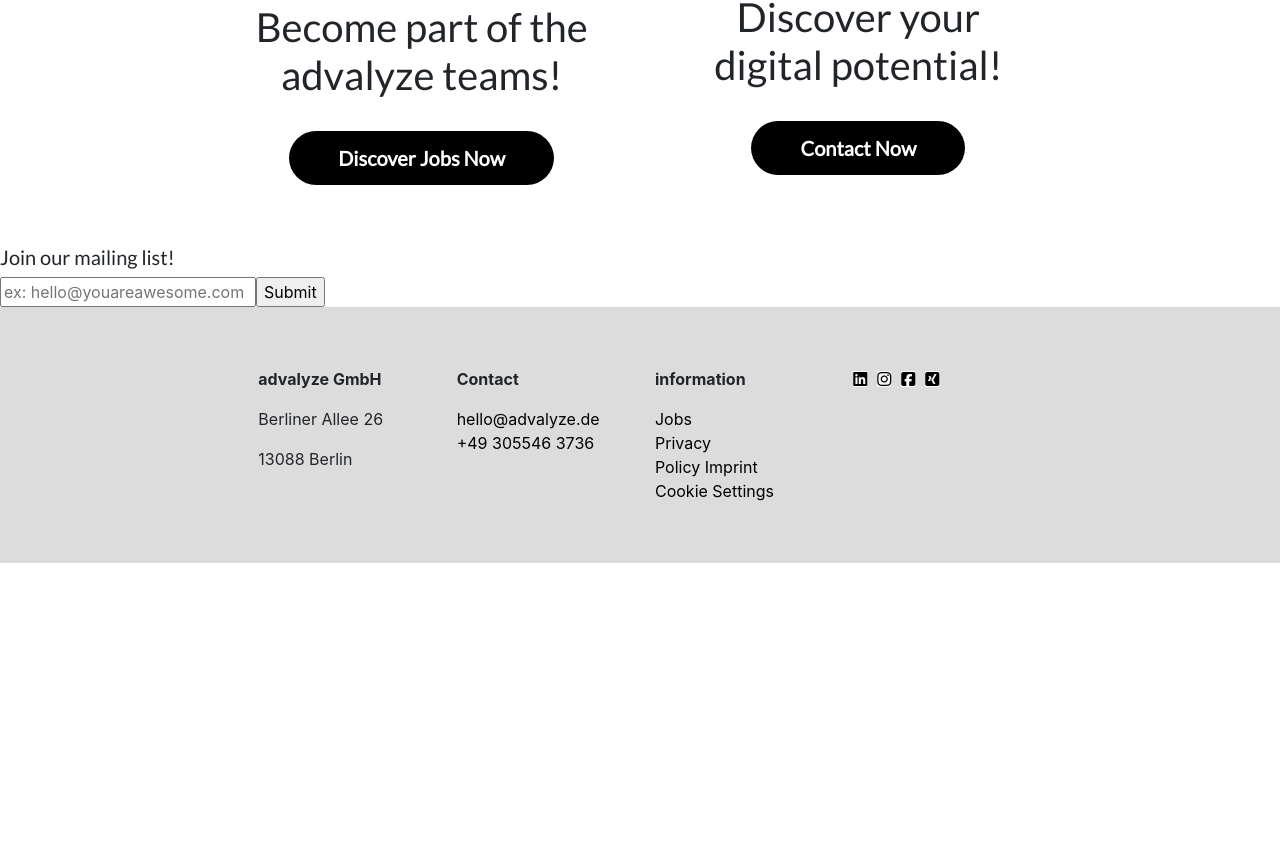
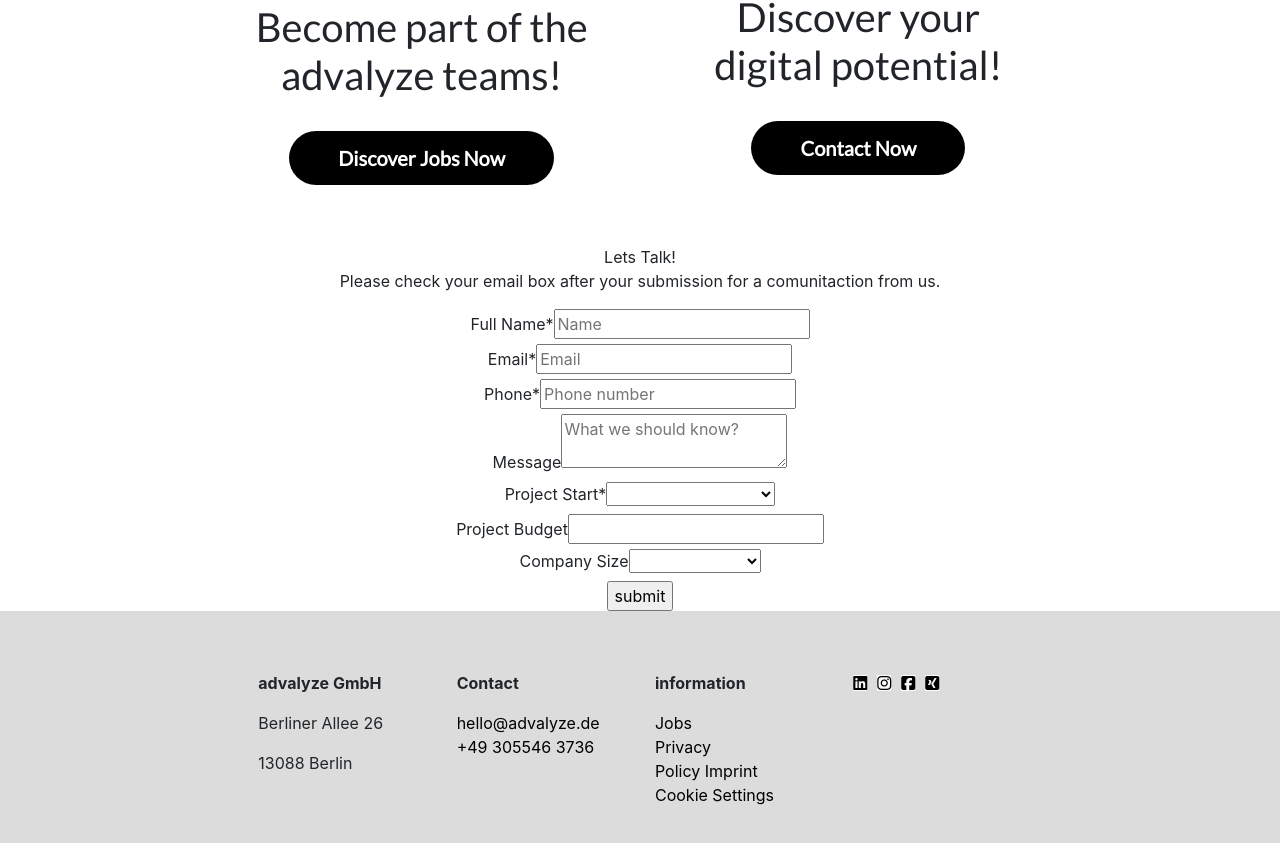
Before and after one commit to snufka/adv, a React (Create React App) app: page / in a window 1280 px wide. Shown: the part 6816-7659 px from the top of the page. Before the commit the page ends 7379 px from the top, so only its background shows below. Built offline with nearby package versions, Linux system fonts and the light colour scheme.

Commit message:
active form work

```diff
--- a/src/App.js
+++ b/src/App.js
@@ -10,8 +10,8 @@
 import Why from "./components/Why";
 import Testimonial from "./components/Testimonial";
 import Experts from "./components/Experts";
-//import ActiveCampForm from "./components/ActiveCampForm";
-import Active2 from "./components/Active2";
+import ActiveCampForm from "./components/ActiveCampForm";
+//import Active2 from "./components/Active2";
 import "./style/AppStyle.css";
 
 function App() {
@@ -26,7 +26,7 @@
       <Testimonial />
       <Experts />
       <Contact />
-      <Active2 />
+      <ActiveCampForm />
       <Footer />
     </div>
   );
--- a/src/components/Active2.js
+++ b/src/components/Active2.js
@@ -53,7 +53,7 @@
             <input type="hidden" name="m" value="0" />
             <input type="hidden" name="act" value="sub" />
             <input type="hidden" name="v" value="2" />
-
+            <input type="text" name="fullname" placeholder="yourname" />
             <input
               type="text"
               name="email"
--- a/src/components/ActiveCampForm.js
+++ b/src/components/ActiveCampForm.js
@@ -5,9 +5,10 @@
   const { register, handleSubmit, errors } = useForm();
 
   const onSubmit = (data) => {
+    console.log(data);
     try {
       //Need to rename a few fields to get this to work with activecampaign
-      let preppedData = { "field[2]": data.custom, ...data };
+      let preppedData = { "field[2]": data.projectStart, ...data };
 
       //Remove the old custom field (renamed above)
       const { custom, ...cleaned } = preppedData;
@@ -124,7 +125,7 @@
         />
         <br />
         <label className="_form-label">Project Start*</label>
-        <select name="field[2]" ref={register}>
+        <select name="projectStart" ref={register}>
           <option value=""></option>
           <option value="immediately">immediately</option>
           <option value="in 3-6 weeks">in 3-6 weeks</option>
```
